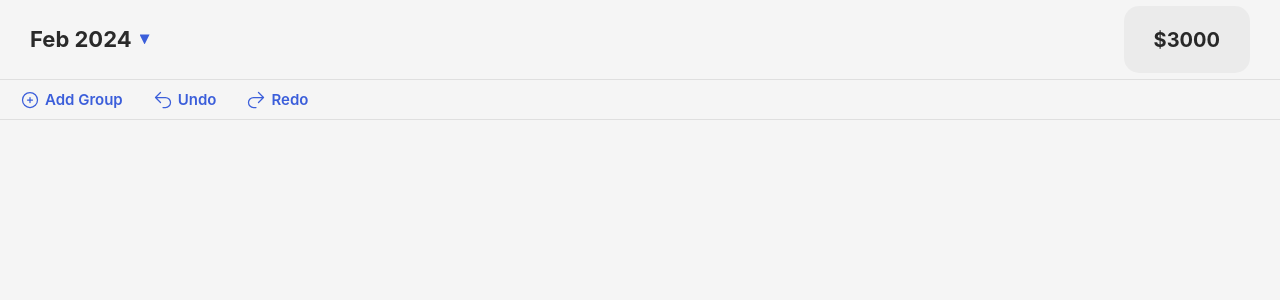
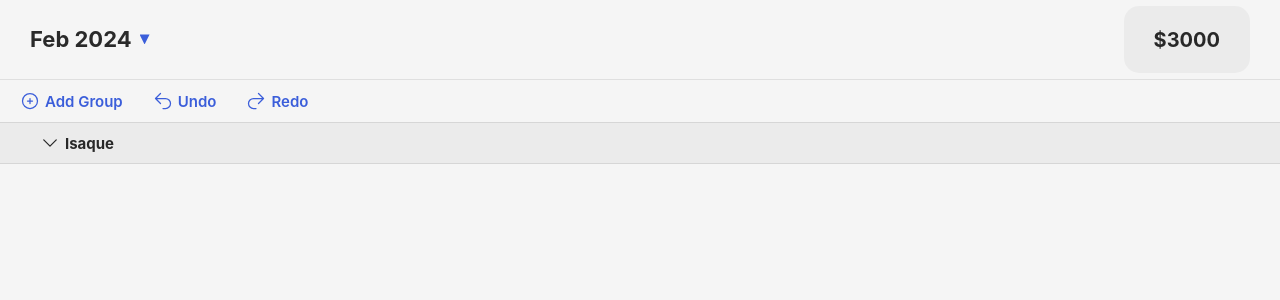
Before and after one commit to Hugo-Farias/budget-control, a React (Vite) app: page / in a window 1280 px wide. Shown: the top 300 px of the page. Built offline with nearby package versions, Linux system fonts and the light colour scheme.

Commit message:
first group

```diff
--- a/src/_variables.scss
+++ b/src/_variables.scss
@@ -8,3 +8,6 @@ $color-font: rgba(0, 0, 0, 0.83);
 //$color-font: rgb(0, 0, 35);
 $color-gray: rgba(0, 0, 0, 0.04);
 $color-border: rgba(0, 0, 0, 0.09);
+
+//Sizes
+$size-list: 4.2rem;
--- a/src/components/Group.scss
+++ b/src/components/Group.scss
@@ -0,0 +1,18 @@
+@import "../variables";
+
+.group {
+  display: flex;
+  align-items: center;
+  height: $size-list;
+  background-color: $color-gray;
+  border-block: 1px solid $color-border;
+  padding-inline: 4rem;
+  font-size: 1.5rem;
+  font-weight: 700;
+  color: $color-font;
+
+  & svg {
+    margin-right: 0.5rem;
+    height: 2rem;
+  }
+}
--- a/src/components/Group.tsx
+++ b/src/components/Group.tsx
@@ -1,21 +1,8 @@
 import "./Group.scss";
+import { arrowDownSvg } from "../resources/svg";
 
 const Group = function () {
-  return (
-    <h1>
-      Lorem ipsum dolor sit amet, consectetur adipisicing elit. Accusantium
-      commodi consectetur cumque dolore ducimus earum impedit, inventore ipsa
-      libero minus modi molestias natus neque odio odit officia pariatur
-      perspiciatis quo repellat sit unde veniam voluptatum. A ab ad adipisci
-      amet cum cumque, esse exercitationem facere fugiat incidunt iure labore
-      libero magni nulla porro quae quasi quibusdam tempora tempore voluptates!
-      Adipisci architecto beatae cupiditate dolores eum, facere inventore
-      molestias natus ratione voluptatibus! Accusamus accusantium ad atque
-      commodi consequatur consequuntur debitis deleniti dolorum et
-      exercitationem fugiat fugit hic incidunt natus non, officia omnis
-      perspiciatis porro quas quo rerum sequi temporibus unde voluptatibus.
-    </h1>
-  );
+  return <div className="group">{arrowDownSvg}Isaque</div>;
 };
 
 export default Group;
--- a/src/components/List.scss
+++ b/src/components/List.scss
@@ -2,7 +2,7 @@
 
 .list {
   & > .toolbar {
-    border-bottom: 1px solid $color-border;
+    //border-bottom: 1px solid $color-border;
     font-size: 1.5rem;
     font-weight: 600;
     color: $color-primary;
@@ -11,7 +11,7 @@
     gap: 3rem;
     padding-inline: 2rem;
     //background-color: blue;
-    height: 4rem;
+    height: $size-list;
 
     & > span {
       cursor: pointer;
--- a/src/components/List.tsx
+++ b/src/components/List.tsx
@@ -1,13 +1,17 @@
 import "./List.scss";
-import { backwardSVG, forwardSVG, addSVG } from "../resources/svg";
+import { backwardSvg, forwardSvg, addSvg } from "../resources/svg";
+import Group from "./Group";
 
 const List = function () {
   return (
     <div className="list">
       <div className="toolbar">
-        <span className="add-group">{addSVG} Add Group</span>
-        <span className="undo">{backwardSVG} Undo</span>
-        <span className="redo">{forwardSVG} Redo</span>
+        <span className="add-group">{addSvg} Add Group</span>
+        <span className="undo">{backwardSvg} Undo</span>
+        <span className="redo">{forwardSvg} Redo</span>
+      </div>
+      <div className="groups">
+        <Group />
       </div>
     </div>
   );
--- a/src/resources/svg.tsx
+++ b/src/resources/svg.tsx
@@ -1,4 +1,4 @@
-export const addSVG = (
+export const addSvg = (
   <svg
     xmlns="http://www.w3.org/2000/svg"
     fill="none"
@@ -15,7 +15,7 @@ export const addSVG = (
   </svg>
 );
 
-export const backwardSVG = (
+export const backwardSvg = (
   <svg
     xmlns="http://www.w3.org/2000/svg"
     fill="none"
@@ -32,7 +32,7 @@ export const backwardSVG = (
   </svg>
 );
 
-export const forwardSVG = (
+export const forwardSvg = (
   <svg
     xmlns="http://www.w3.org/2000/svg"
     fill="none"
@@ -48,3 +48,20 @@ export const forwardSVG = (
     />
   </svg>
 );
+
+export const arrowDownSvg = (
+  <svg
+    xmlns="http://www.w3.org/2000/svg"
+    fill="none"
+    viewBox="0 0 24 24"
+    strokeWidth={1.5}
+    stroke="currentColor"
+    className="w-6 h-6"
+  >
+    <path
+      strokeLinecap="round"
+      strokeLinejoin="round"
+      d="m19.5 8.25-7.5 7.5-7.5-7.5"
+    />
+  </svg>
+);
```
